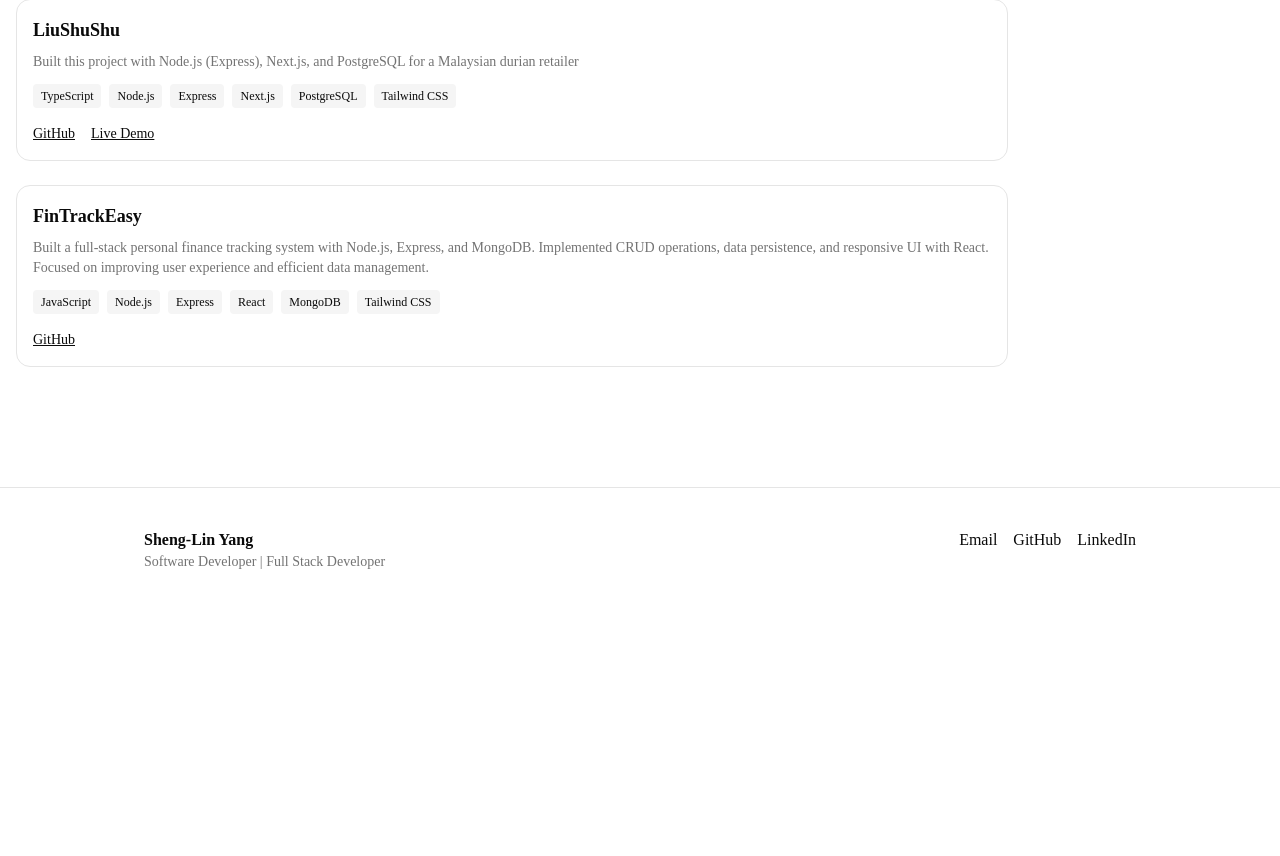
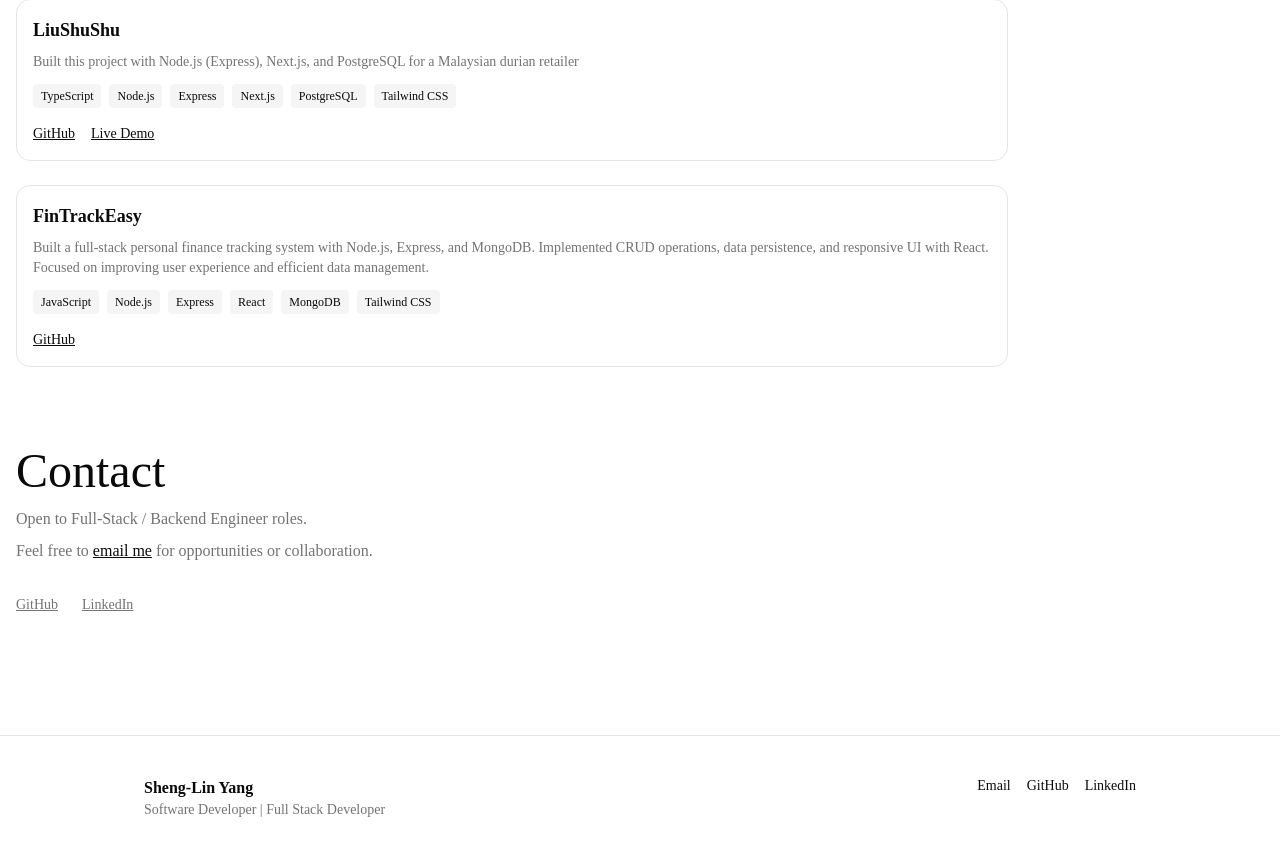
Before and after one commit to slyang08/yang-dev, a Next.js app: page / in a window 1280 px wide. Shown: the part 1734-2590 px from the top of the page. Before the commit the page ends 2346 px from the top, so only its background shows below. Built offline with nearby package versions, Linux system fonts and the light colour scheme.

Commit message:
feat: add contact section on page (#16)

```diff
--- a/src/app/page.tsx
+++ b/src/app/page.tsx
@@ -1,5 +1,6 @@
 // src/app/page.tsx
 import { About } from "@/features/about";
+import { Contact } from "@/features/contact";
 import { Hero } from "@/features/hero";
 import { OpenSource } from "@/features/open-source";
 import { Projects } from "@/features/projects";
@@ -19,6 +20,9 @@ export default function Home() {
       <section id="projects" className="mb-20 max-w-5xl px-4">
         <Projects />
       </section>
+      <section id="contact" className="mb-20 max-w-5xl px-4">
+        <Contact />
+      </section>
     </>
   );
 }
--- a/src/components/ui/footer/Footer.tsx
+++ b/src/components/ui/footer/Footer.tsx
@@ -1,5 +1,4 @@
 // src/components/ui/footer/Footer.tsx
-import Link from "next/link";
 
 export function Footer() {
   return (
@@ -11,9 +10,15 @@ export function Footer() {
         </div>
 
         <div className="flex gap-4">
-          <Link href="mailto:slyang8008@gmail.com">Email</Link>
-          <Link href="https://github.com/slyang08">GitHub</Link>
-          <Link href="https://linkedin.com/in/slyang08">LinkedIn</Link>
+          <a className="text-sm hover:underline" href="mailto:slyang8008@gmail.com">
+            Email
+          </a>
+          <a className="text-sm hover:underline" href="https://github.com/slyang08">
+            GitHub
+          </a>
+          <a className="text-sm hover:underline" href="https://linkedin.com/in/slyang08">
+            LinkedIn
+          </a>
         </div>
       </div>
     </footer>
--- /dev/null
+++ b/src/features/contact/Contact.tsx
@@ -0,0 +1,39 @@
+// src/features/contact/Contact.tsx
+
+export function Contact() {
+  return (
+    <>
+      <h1 className="text-5xl">Contact</h1>
+
+      <p className="text-muted-foreground mt-3">Open to Full-Stack / Backend Engineer roles.</p>
+
+      <p className="text-muted-foreground mt-2">
+        Feel free to{" "}
+        <a href="mailto:slyang8008@gmail.com" className="text-foreground font-medium underline">
+          email me
+        </a>{" "}
+        for opportunities or collaboration.
+      </p>
+
+      <div className="text-muted-foreground mt-8 flex gap-6 text-sm">
+        <a
+          href="https://github.com/slyang08"
+          target="_blank"
+          rel="noopener noreferrer"
+          className="hover:text-foreground underline"
+        >
+          GitHub
+        </a>
+
+        <a
+          href="https://linkedin.com/in/slyang08"
+          target="_blank"
+          rel="noopener noreferrer"
+          className="hover:text-foreground underline"
+        >
+          LinkedIn
+        </a>
+      </div>
+    </>
+  );
+}
--- /dev/null
+++ b/src/features/contact/index.ts
@@ -0,0 +1 @@
+export * from "./Contact";
```
